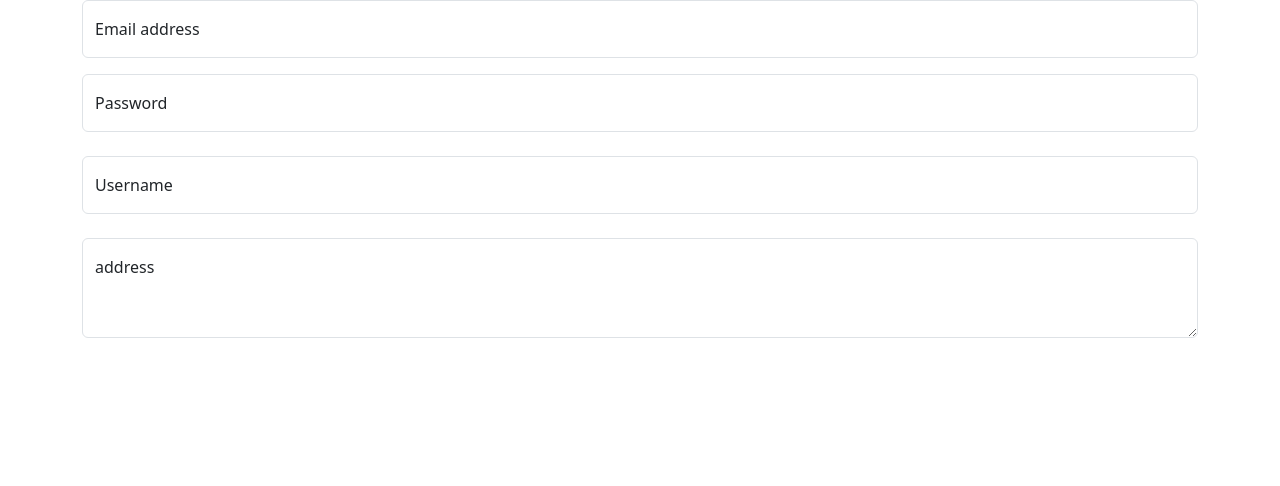
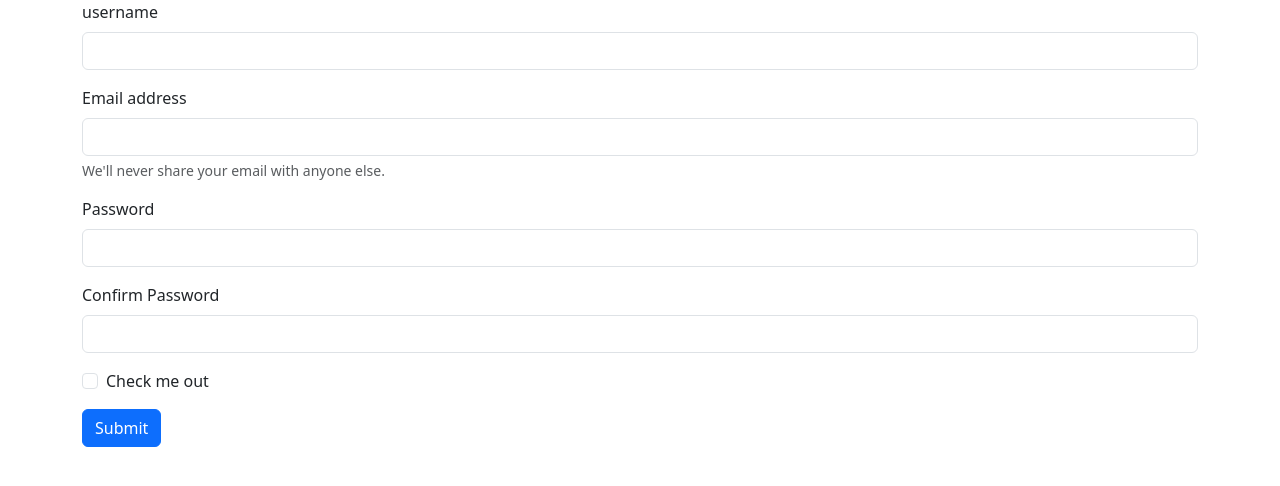
Before and after one commit to Vivek-Raiyani/NextSquare, a Django app: page /login/log/ in a window 1280 px wide. Shown: the top 486 px of the page. Run offline with Django 4.2, Linux system fonts and the light colour scheme; some libraries are stand-ins or nearby versions.

Commit message:
read read.md file

```diff
--- a/nextSquare/login/templates/login/login.html
+++ b/nextSquare/login/templates/login/login.html
@@ -8,31 +8,34 @@
 
           <body>
           <section class='container'>
-          <form action="" method="post">
+          <form action="{% url 'login:signup' %}" method="post">
           {% csrf_token %}
           <!-- {{ form }}  -->
-          <div class="form-floating mb-3">
-                    <input type="email" class="form-control" id="floatingInput" placeholder="name@example.com" name='email'>
-                    <label for="floatingInput">Email address</label>
-          </div>
+                    <div class="mb-3">
+                              <label for="username" class="form-label">username</label>
+                              <input type="text" class="form-control" id="username" name='username'>
+                    </div>
 
-          <div class="form-floating">
-                    <input type="password" class="form-control" id="floatingPassword" placeholder="Password">
-                    <label for="floatingPassword">Password</label>
-          </div>
-          <br>
-          <div class="form-floating">
-                    <input type="text" class="form-control" id="floatingtext" placeholder="Password">
-                    <label for="floatingPassword">Username</label>
-          </div>
+                    <div class="mb-3">
+                    <label for="exampleInputEmail1" class="form-label">Email address</label>
+                    <input type="email" class="form-control" id="exampleInputEmail1" aria-describedby="emailHelp" name='email'>
+                    <div id="emailHelp" class="form-text">We'll never share your email with anyone else.</div>
+                    </div>
+                    <div class="mb-3">
+                              <label for="exampleInputPassword1" class="form-label">Password</label>
+                              <input type="password" class="form-control" id="exampleInputPassword1" name='password1'>
+                    </div>
+                    <div class="mb-3">
+                              <label for="exampleInputPassword2" class="form-label">Confirm Password</label>
+                              <input type="password" class="form-control" id="exampleInputPassword2" name='password2'>
+                    </div>
 
-
-          <br>
-
-          <div class="form-floating">
-                    <textarea class="form-control" id="floatingTextarea2" placeholder="Address" style="height: 100px" ></textarea>
-                    <label for="floatingTextarea2">address</label>
-          </div>
+                    <div class="mb-3 form-check">
+                        <input type="checkbox" class="form-check-input" id="exampleCheck1">
+                        <label class="form-check-label" for="exampleCheck1">Check me out</label>
+                    </div>
+                    <button type="submit" class="btn btn-primary">Submit</button>
+          </form>
 
 
           </form>
--- a/nextSquare/login/views.py
+++ b/nextSquare/login/views.py
@@ -1,11 +1,37 @@
 from django.http import HttpResponse
 from django.shortcuts import render
+from django.contrib.auth.models import User
+from django.contrib.auth import authenticate,login,logout
 
 # Create your views here.
 def login(request):
+          if request.method == 'POST':
+                    username = request.POST.get('username')
+                    password1 = request.POST.get('password1')
+                    password2= request.POST.get('password2')
+                    email=request.POST.get('email')
+                    if password1==password2:
+                              user=User.objects.create_user(username=username,password=password1,email=email)
+                              user.save()
+                              return HttpResponse('success')
+                    else:
+                              return HttpResponse('error')
+
+
           return render(request,'login/login.html')
           #return render(request,template,context={})
 
 def signup(request):
+        if request.method == 'POST':
+                    username = request.POST.get('username')
+                    password1 = request.POST.get('password1')
+                    password2= request.POST.get('password2')
+                    email=request.POST.get('email')
+                    if password1==password2:
+                              user=User.objects.create_user(username=username,password=password1,email=email)
+                              user.save()
+                              return HttpResponse('successful signup')
+                    else:
+                              return HttpResponse('error')
         return HttpResponse('hello')
         #return render(request, tmeplate, content={})
```
Also changed, not shown: nextSquare/home/admin.py (+7 -0 lines), nextSquare/home/models.py (+70 -0 lines), README.md, nextSquare/db.sqlite3, nextSquare/home/migrations/0001_initial.py (added), nextSquare/login/templates/login/signup.html (added).
